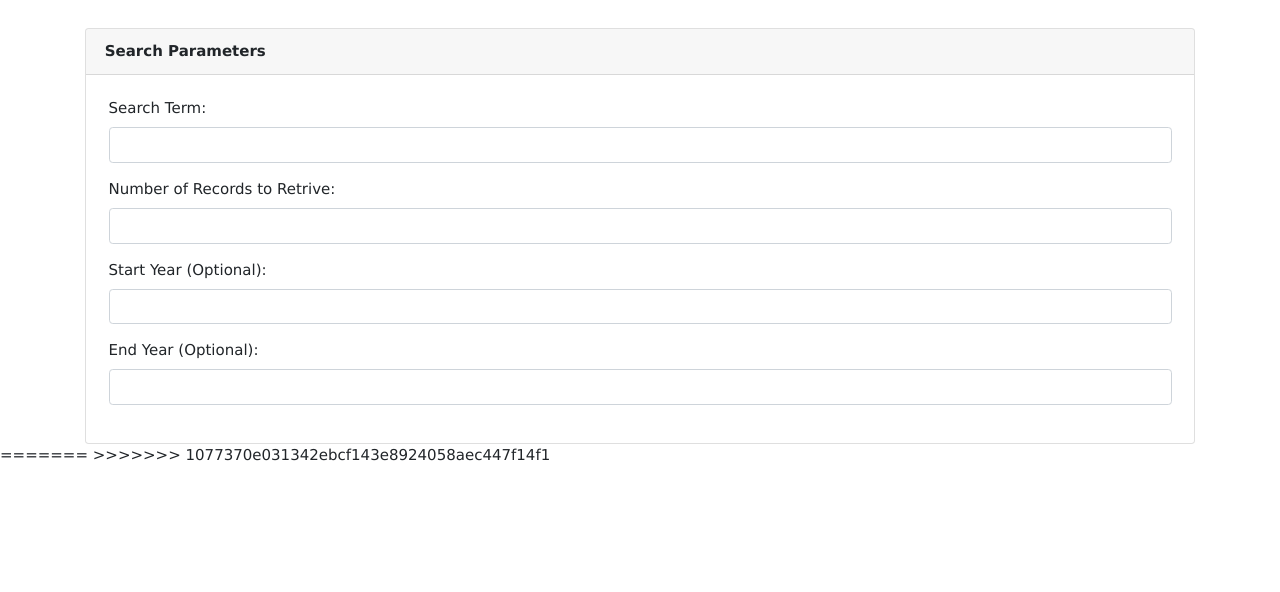
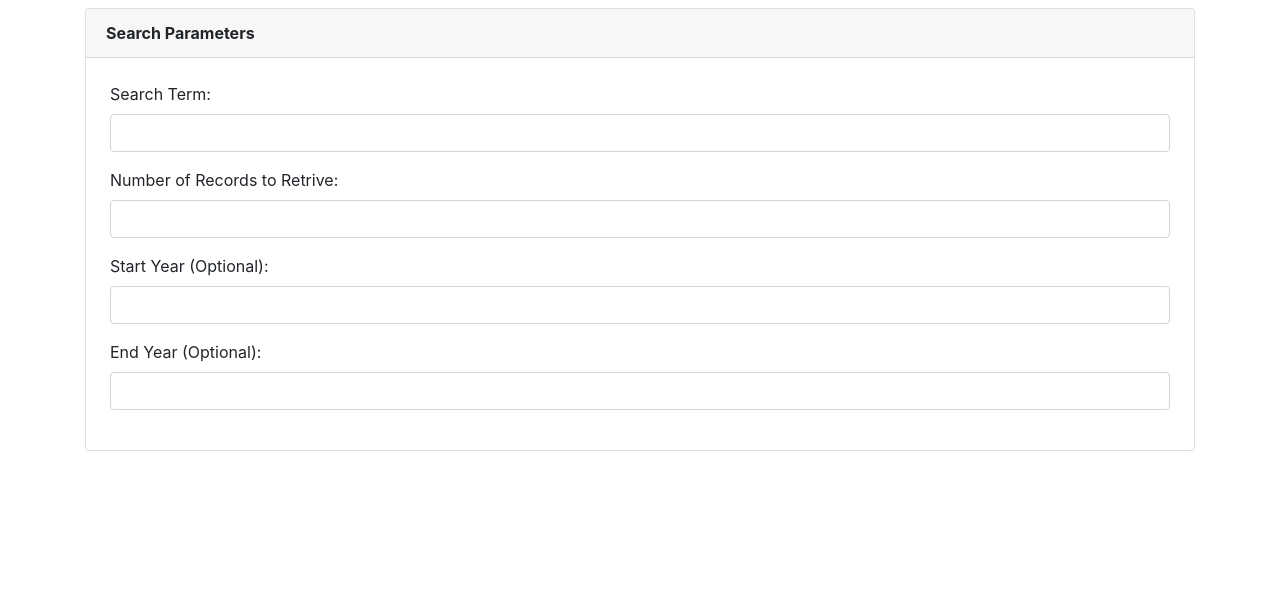
Before and after one commit to ToMakPo/GroupRepo-New_York_Times_Article_Search, a plain HTML site: page index.html in a window 1280 px wide. Shown: the part 208-800 px from the top of the page. Drawn offline with nearby package versions, Linux system fonts and the light colour scheme.

Commit message:
updated. Use this

```diff
--- a/index.html
+++ b/index.html
@@ -1,14 +1,9 @@
 <!DOCTYPE html>
 <html lang="en">
-<<<<<<< HEAD
-
-=======
->>>>>>> 1077370e031342ebcf143e8924058aec447f14f1
 <head>
     <meta charset="UTF-8">
     <meta name="viewport" content="width=device-width, initial-scale=1.0">
     <title>NYT Search Page</title>
-<<<<<<< HEAD
     <link rel="stylesheet" href="https://cdn.jsdelivr.net/npm/bootstrap@4.5.3/dist/css/bootstrap.min.css"
         integrity="sha384-TX8t27EcRE3e/ihU7zmQxVncDAy5uIKz4rEkgIXeMed4M0jlfIDPvg6uqKI2xXr2" crossorigin="anonymous">
 </head>
@@ -56,14 +51,4 @@
         crossorigin="anonymous"></script>
 </body>
 
-=======
-
-    <!-- STYLES -->
-    <link rel="stylesheet" href="https://www.w3schools.com/w3css/4/w3.css">
-    <script src="https://kit.fontawesome.com/aba05ba16b.js" crossorigin="anonymous"></script>
-</head>
-<body>
-
-</body>
->>>>>>> 1077370e031342ebcf143e8924058aec447f14f1
 </html>
```
